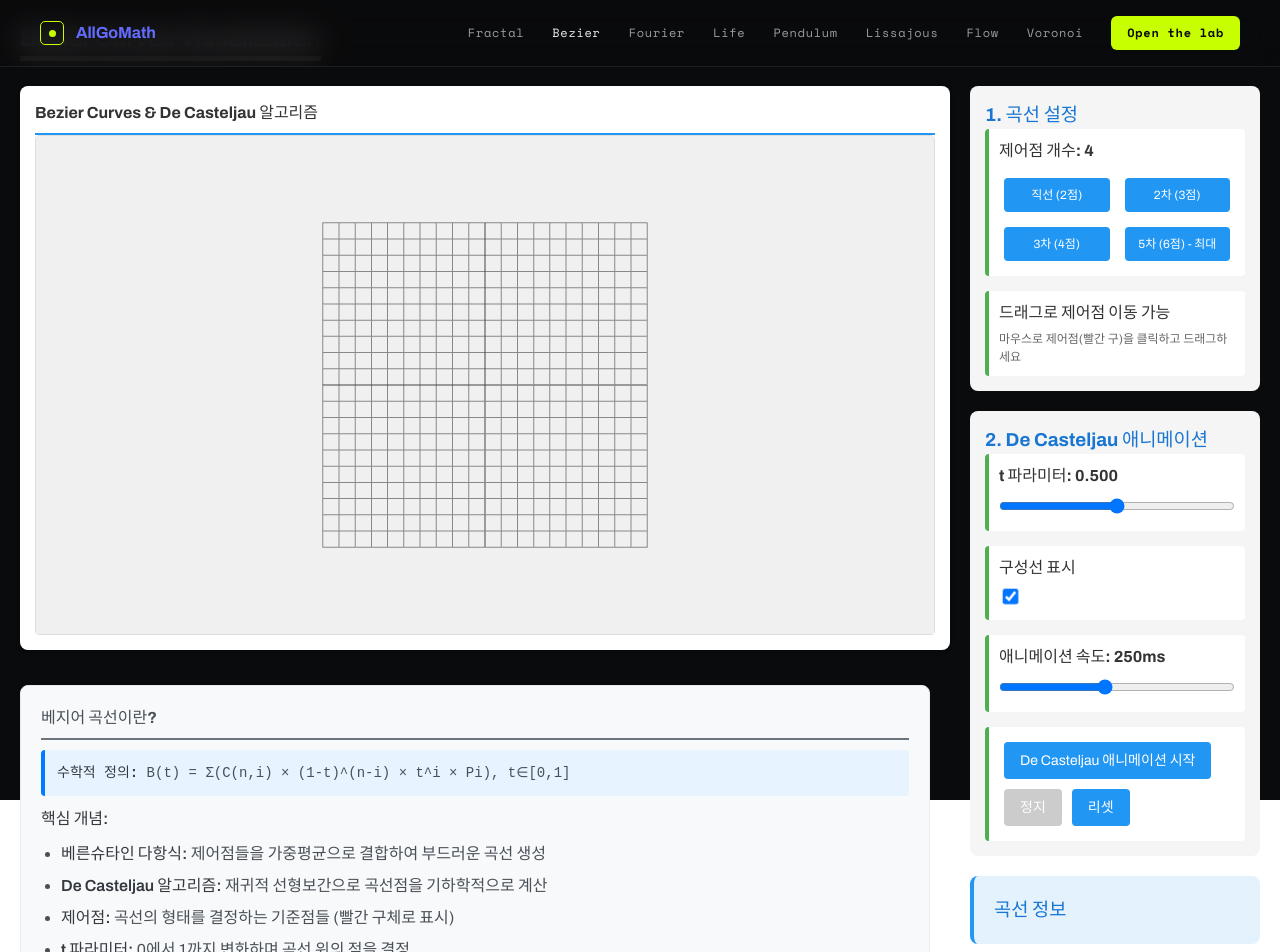
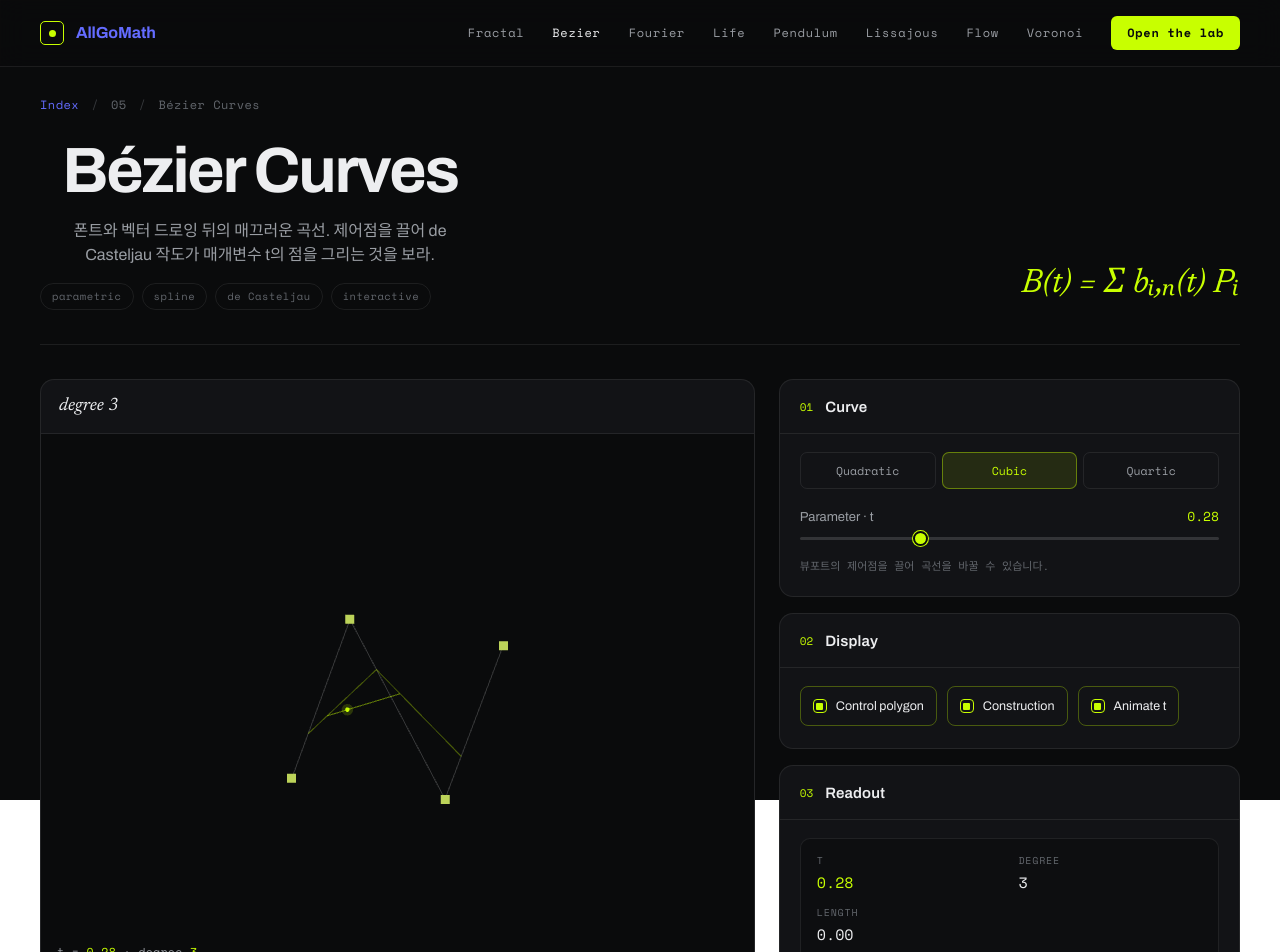
Before and after one commit to YeomYuJun/front_allgo, a Vue app: page /bezier in a window 1280 px wide. Shown: the top 952 px of the page. Built offline with nearby package versions, Linux system fonts and the light colour scheme; no server answers.

Commit message:
feat: add bezier page with new look and swap route

```diff
--- /dev/null
+++ b/src/components/Bezier.vue
@@ -0,0 +1,257 @@
+<script setup>
+import { ref, computed, watch, onBeforeUnmount } from 'vue'
+import * as THREE from 'three'
+import AlgorithmLayout from './ui/AlgorithmLayout.vue'
+import AlgoViewport from './ui/AlgoViewport.vue'
+import ControlPanel from './ui/ControlPanel.vue'
+import RangeField from './ui/RangeField.vue'
+import SegControl from './ui/SegControl.vue'
+import ToggleControl from './ui/ToggleControl.vue'
+import Readout from './ui/Readout.vue'
+import { useThreeViewport } from '../composables/useThreeViewport.js'
+import { compute } from '../services/bezierApi.js'
+import { PRESETS, deCasteljau } from '../lib/bezier.js'
+
+const SC = 3
+const SAMPLES = 80
+const PICK_R = 0.28
+const ACC = 0xc8ff00
+const MAX_LAYERS = 6
+
+const DEGREES = [
+  { value: 2, label: 'Quadratic' },
+  { value: 3, label: 'Cubic' },
+  { value: 4, label: 'Quartic' },
+]
+
+const hostRef = ref(null)
+const degree = ref(3)
+const t = ref(0.5)
+const animate = ref(true)
+const showPoly = ref(true)
+const showCast = ref(true)
+const tText = ref('0.50')
+const degreeText = ref('3')
+const lengthText = ref('0.00')
+
+let sm = null
+let cp = PRESETS[3].map((p) => p.slice())
+let time = 0
+let dragIdx = -1
+let computing = false, dirty = false
+let curveLine = null, polyLine = null, ctrlPoints = null
+let castLayers = [], penGlow = null, pen = null
+const raycaster = new THREE.Raycaster()
+const dragPlane = new THREE.Plane(new THREE.Vector3(0, 0, 1), 0)
+
+function world(n) { return [(n[0] * 2 - 1) * SC, -((n[1] * 2 - 1) * SC)] }
+function toNorm(wx, wy) {
+  return [
+    Math.min(1, Math.max(0, (wx / SC + 1) / 2)),
+    Math.min(1, Math.max(0, (-wy / SC + 1) / 2)),
+  ]
+}
+function vec(n) { const [x, y] = world(n); return new THREE.Vector3(x, y, 0) }
+function line(color, opacity) {
+  return new THREE.Line(new THREE.BufferGeometry(), new THREE.LineBasicMaterial({ color, transparent: true, opacity }))
+}
+function disc(radius, color, opacity) {
+  return new THREE.Mesh(new THREE.CircleGeometry(radius, 28), new THREE.MeshBasicMaterial({ color, transparent: true, opacity }))
+}
+
+const { getSceneManager } = useThreeViewport(hostRef, {
+  background: '#0a0b0c',
+  cameraPosition: [0, 0, 8],
+  onReady: (manager) => {
+    sm = manager
+    sm.controls.enabled = false
+    polyLine = line(0xffffff, 0.18)
+    curveLine = line(ACC, 1)
+    for (let i = 0; i < MAX_LAYERS; i++) { const l = line(ACC, 0.4); l.visible = false; castLayers.push(l) }
+    ctrlPoints = new THREE.Points(
+      new THREE.BufferGeometry(),
+      new THREE.PointsMaterial({ size: 9, sizeAttenuation: false, vertexColors: true }),
+    )
+    penGlow = disc(0.13, ACC, 0.18)
+    pen = disc(0.05, ACC, 1)
+    sm.scene.add(polyLine, curveLine, ...castLayers, ctrlPoints, penGlow, pen)
+    sm.setCustomUpdateFunction(update)
+    recompute()
+    const el = hostRef.value
+    el.addEventListener('pointerdown', onDown)
+    el.addEventListener('pointermove', onMove)
+    window.addEventListener('pointerup', onUp)
+  },
+})
+
+async function recompute() {
+  if (!curveLine) return
+  if (computing) { dirty = true; return }
+  computing = true
+  try {
+    const res = await compute({ controlPoints: cp, samples: SAMPLES })
+    curveLine.geometry.setFromPoints(res.curve.map((p) => vec(p)))
+    degreeText.value = String(res.degree)
+    lengthText.value = curveLength(res.curve).toFixed(2)
+  } catch (e) {
+    console.error('Bezier compute failed:', e)
+  } finally {
+    computing = false
+    if (dirty) { dirty = false; recompute() }
+  }
+}
+
+function curveLength(curve) {
+  let len = 0
+  for (let i = 1; i < curve.length; i++) {
+    const [ax, ay] = world(curve[i - 1])
+    const [bx, by] = world(curve[i])
+    len += Math.hypot(bx - ax, by - ay)
+  }
+  return len
+}
+
+function update() {
+  if (!sm) return
+  if (animate.value) { time += 0.02; t.value = (Math.sin(time * 0.6) + 1) / 2 }
+  const layers = deCasteljau(cp, t.value)
+  for (let i = 0; i < castLayers.length; i++) {
+    const idx = i + 1
+    if (showCast.value && idx <= layers.length - 2) {
+      castLayers[i].visible = true
+      castLayers[i].geometry.setFromPoints(layers[idx].map((p) => vec(p)))
+      castLayers[i].material.opacity = 0.2 + (idx / layers.length) * 0.5
+    } else {
+      castLayers[i].visible = false
+    }
+  }
+  const tip = layers[layers.length - 1][0]
+  const [tx, ty] = world(tip)
+  pen.position.set(tx, ty, 0.02)
+  penGlow.position.set(tx, ty, 0.02)
+  polyLine.geometry.setFromPoints(cp.map((p) => vec(p)))
+  renderCtrlPoints()
+  tText.value = t.value.toFixed(2)
+}
+
+function renderCtrlPoints() {
+  const pos = new Float32Array(cp.length * 3)
+  const col = new Float32Array(cp.length * 3)
+  for (let i = 0; i < cp.length; i++) {
+    const [x, y] = world(cp[i])
+    pos[i * 3] = x; pos[i * 3 + 1] = y; pos[i * 3 + 2] = 0.03
+    const hi = i === dragIdx
+    col[i * 3] = hi ? 0.78 : 0.5
+    col[i * 3 + 1] = hi ? 1.0 : 0.65
+    col[i * 3 + 2] = hi ? 0.0 : 0.1
+  }
+  ctrlPoints.geometry.setAttribute('position', new THREE.BufferAttribute(pos, 3))
+  ctrlPoints.geometry.setAttribute('color', new THREE.BufferAttribute(col, 3))
+}
+
+function pointerToNorm(ev) {
+  if (!sm || !hostRef.value) return null
+  const rect = hostRef.value.getBoundingClientRect()
+  const x = ((ev.clientX - rect.left) / rect.width) * 2 - 1
+  const y = -((ev.clientY - rect.top) / rect.height) * 2 + 1
+  raycaster.setFromCamera({ x, y }, sm.camera)
+  const hit = new THREE.Vector3()
+  if (!raycaster.ray.intersectPlane(dragPlane, hit)) return null
+  return toNorm(hit.x, hit.y)
+}
+
+function nearestCtrl(n) {
+  const [wx, wy] = world(n)
+  let bi = -1, bd = PICK_R * PICK_R
+  for (let i = 0; i < cp.length; i++) {
+    const [x, y] = world(cp[i])
+    const d = (x - wx) ** 2 + (y - wy) ** 2
+    if (d < bd) { bd = d; bi = i }
+  }
+  return bi
+}
+
+function onDown(ev) {
+  const n = pointerToNorm(ev)
+  if (!n) return
+  dragIdx = nearestCtrl(n)
+}
+function onMove(ev) {
+  if (dragIdx < 0) return
+  const n = pointerToNorm(ev)
+  if (!n) return
+  cp[dragIdx] = n
+  recompute()
+}
+function onUp() { dragIdx = -1 }
+
+function onTInput(v) { t.value = v; animate.value = false }
+
+watch(degree, (d) => { cp = PRESETS[d].map((p) => p.slice()); recompute() })
+
+onBeforeUnmount(() => {
+  const el = hostRef.value
+  if (el) {
+    el.removeEventListener('pointerdown', onDown)
+    el.removeEventListener('pointermove', onMove)
+  }
+  window.removeEventListener('pointerup', onUp)
+})
+
+const readoutItems = computed(() => [
+  { k: 't', v: tText.value, acc: true },
+  { k: 'degree', v: degreeText.value },
+  { k: 'length', v: lengthText.value },
+])
+</script>
+
+<template>
+  <AlgorithmLayout
+    index="05" title="Bézier Curves"
+    subtitle="폰트와 벡터 드로잉 뒤의 매끄러운 곡선. 제어점을 끌어 de Casteljau 작도가 매개변수 t의 점을 그리는 것을 보라."
+    :tags="['parametric', 'spline', 'de Casteljau', 'interactive']" eq="B(t) = Σ bᵢ,ₙ(t) Pᵢ">
+    <template #viewport>
+      <AlgoViewport>
+        <template #expr>degree {{ degreeText }}</template>
+        <template #status>
+          <div class="ln">t = <b>{{ tText }}</b> · degree <b>{{ degreeText }}</b></div>
+        </template>
+        <div ref="hostRef" class="vp-host"></div>
+      </AlgoViewport>
+    </template>
+
+    <template #controls>
+      <ControlPanel number="01" title="Curve">
+        <SegControl v-model="degree" :options="DEGREES" />
+        <RangeField :modelValue="t" @update:modelValue="onTInput" :min="0" :max="1" :step="0.01"
+                    label="Parameter · t" :format="(v) => v.toFixed(2)" />
+        <p class="hint">뷰포트의 제어점을 끌어 곡선을 바꿀 수 있습니다.</p>
+      </ControlPanel>
+      <ControlPanel number="02" title="Display">
+        <div class="toggles">
+          <ToggleControl v-model="showPoly" label="Control polygon" />
+          <ToggleControl v-model="showCast" label="Construction" />
+          <ToggleControl v-model="animate" label="Animate t" />
+        </div>
+      </ControlPanel>
+      <ControlPanel number="03" title="Readout">
+        <Readout :items="readoutItems" />
+      </ControlPanel>
+    </template>
+
+    <template #explain>
+      <div class="ex-head">
+        <p>베지어 곡선은 제어점들의 가중 블렌드다. 가중치는 t가 0에서 1로 흐르며 매끄럽게 옮겨가는 베른슈타인 다항식이며, 그 합은 항상 1이다. de Casteljau 알고리즘은 이웃끼리 선형보간하고 다시 그 결과끼리 보간하기를 한 점이 남을 때까지 반복해 곡선 위의 점을 찾는다 — 수치적으로 안정적이며 모든 벡터 그래픽 도구의 기반이다. 곡선은 제어점이 이루는 볼록 껍질을 결코 벗어나지 않는다.</p>
+      </div>
+    </template>
+  </AlgorithmLayout>
+</template>
+
+<style scoped>
+.vp-host{position:absolute;inset:0;}
+.toggles{display:flex;gap:10px;flex-wrap:wrap;}
+.hint{font-family:var(--mono);font-size:11px;color:var(--fg-mute);}
+.ln b{color:var(--acc);font-weight:400;}
+.ex-head{max-width:60ch;}
+.ex-head p{color:var(--fg-dim);font-size:16px;line-height:1.7;}
+</style>
--- a/src/router/index.js
+++ b/src/router/index.js
@@ -8,7 +8,7 @@ import FFT from '../components/FFT.vue';
 import Fractal from '../components/Fractal.vue';
 import SaddleFunction from '../components/SaddleFunction.vue';
 import MonteCarlo from '../components/MonteCarlo.vue';
-import BezierVisualization from '../components/BezierVisualization.vue';
+import Bezier from '../components/Bezier.vue';
 import BFSVisualization from '../components/BFS.vue';
 import CellularAutomata from '../components/CellularAutomata.vue';
 import DoublePendulum from '../components/DoublePendulum.vue';
@@ -59,7 +59,7 @@ const routes = [
   {
     path: '/bezier',
     name: 'Bezier',
-    component: BezierVisualization,
+    component: Bezier,
   },
   {
     path: '/bfs',
```
